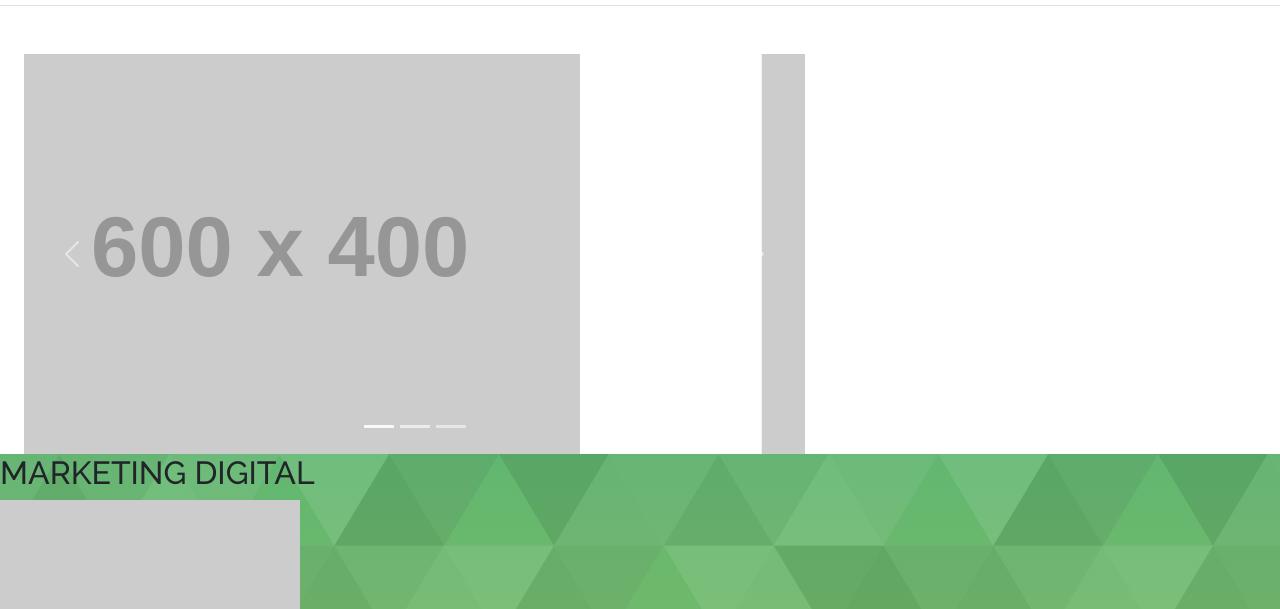
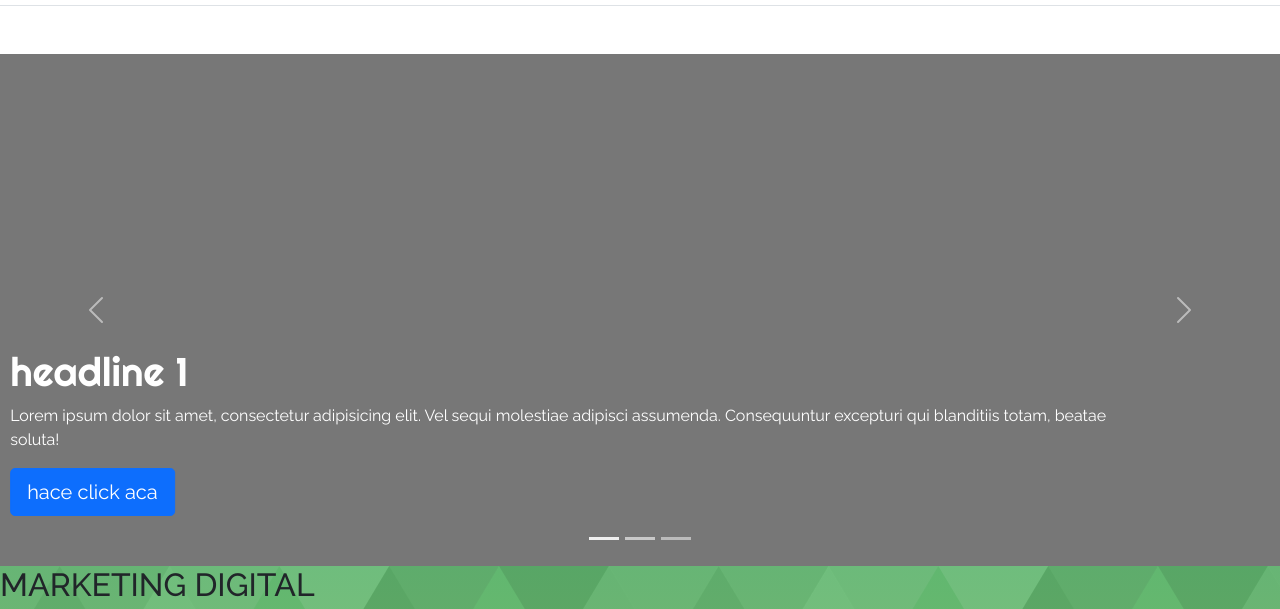
Before and after one commit to jpinosuarez/trebol-coderhouse, a plain HTML site: page pages/servicios.html in a window 1280 px wide. Shown: the part 128-737 px from the top of the page. Drawn offline with nearby package versions, Linux system fonts and the light colour scheme; placeholder pictures from the web are drawn by us.

Commit message:
carousel

```diff
--- a/css/estilos.css
+++ b/css/estilos.css
@@ -86,3 +86,19 @@ background-size: cover;
 .iconos-servicios {
     width: 32px;
 }
+
+/* carousel */
+.carousel-item {
+    height: 32rem;
+    background-color: #777;
+    color: white;
+    position: relative;
+}
+
+.contenedor-header {
+    position: absolute;
+    bottom: 0;
+    right: 0;
+    left: 0;
+    padding-bottom: 50px;
+}
--- a/pages/servicios.html
+++ b/pages/servicios.html
@@ -52,34 +52,46 @@
         </nav>
         <!-- =================== -->
         <!-- Bootstrap carousel -->
-        <section class="container-fluid col-lg-8 d-flex row justify-content-center">
-            <div id="carouselExampleIndicators" class="carousel slide" data-bs-ride="carousel">
+
+<div id="mi-carousel" class="carousel slide" data-bs-ride ="carousel">
     <div class="carousel-indicators">
-                <button type="button" data-bs-target="#carouselExampleIndicators" data-bs-slide-to="0" class="active" aria-current="true" aria-label="Slide 1"></button>
-                <button type="button" data-bs-target="#carouselExampleIndicators" data-bs-slide-to="1" aria-label="Slide 2"></button>
-                <button type="button" data-bs-target="#carouselExampleIndicators" data-bs-slide-to="2" aria-label="Slide 3"></button>
+        <button type="button" data-bs-target="#mi-carousel" data-bs-slide-to="0" class="active" aria-current="true" aria-label="Slide 1"></button>
+        <button type="button" data-bs-target="#mi-carousel" data-bs-slide-to="1" aria-label="Slide 2"></button>
+        <button type="button" data-bs-target="#mi-carousel" data-bs-slide-to="2" aria-label="Slide 3"></button>
       </div>
     <div class="carousel-inner">
         <div class="carousel-item active">
-                    <img src="https://dummyimage.com/600x400/000/fff" class="d-block w-auto" alt="...">
+            <div class="container contenedor-header">
+                <h1>headline 1</h1>
+                <p>Lorem ipsum dolor sit amet, consectetur adipisicing elit. Vel sequi molestiae adipisci assumenda. Consequuntur excepturi qui blanditiis totam, beatae soluta!</p>
+                <a href="#" class="btn btn-lg btn-primary">hace click aca</a>
+            </div>
         </div>
         <div class="carousel-item">
-                    <img src="https://dummyimage.com/600x400/000/fff" class="d-block w-auto" alt="...">
+            <div class="container contenedor-header">
+                <h1>headline 2</h1>
+                <p>Lorem ipsum dolor sit amet, consectetur adipisicing elit. Vel sequi molestiae adipisci assumenda. Consequuntur excepturi qui blanditiis totam, beatae soluta!</p>
+                <a href="#" class="btn btn-lg btn-primary">hace click aca</a>
+            </div>
         </div>
         <div class="carousel-item">
-                    <img src="https://dummyimage.com/600x400/000/fff" class="d-block w-auto" alt="...">
+            <div class="container contenedor-header">
+                <h1>headline 3</h1>
+                <p>Lorem ipsum dolor sit amet, consectetur adipisicing elit. Vel sequi molestiae adipisci assumenda. Consequuntur excepturi qui blanditiis totam, beatae soluta!</p>
+                <a href="#" class="btn btn-lg btn-primary">hace click aca</a>
             </div>
         </div>
-                <button class="carousel-control-prev" type="button" data-bs-target="#carouselExampleIndicators" data-bs-slide="prev">
+    </div>
+    <button class="carousel-control-prev" type="button" data-bs-target="#mi-carousel" data-bs-slide="prev">
         <span class="carousel-control-prev-icon" aria-hidden="true"></span>
-                <span class="visually-hidden">Previous</span>
+        <span class="visually-hidden">Anterior</span>
       </button>
-                <button class="carousel-control-next" type="button" data-bs-target="#carouselExampleIndicators" data-bs-slide="next">
+      <button class="carousel-control-next" type="button" data-bs-target="#mi-carousel" data-bs-slide="next">
         <span class="carousel-control-next-icon" aria-hidden="true"></span>
-                <span class="visually-hidden">Next</span>
+        <span class="visually-hidden">Siguiente</span>
       </button>
 </div>
-        </section>
+
           <!-- ======================= -->
     </header>
 
```
Lines whose indentation alone changed are shown as unchanged.
